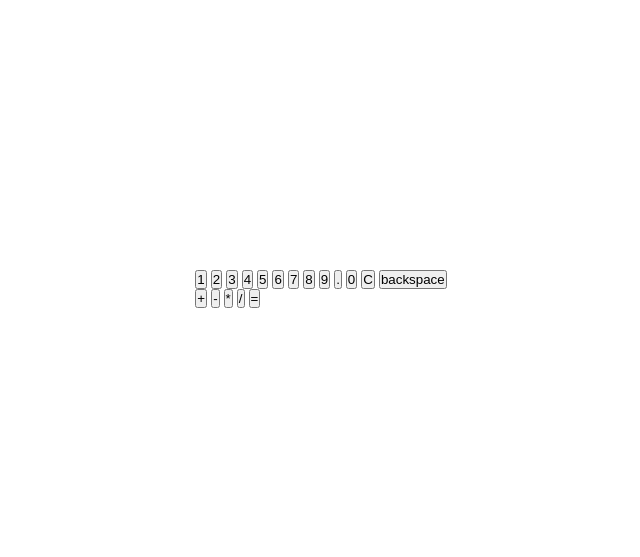
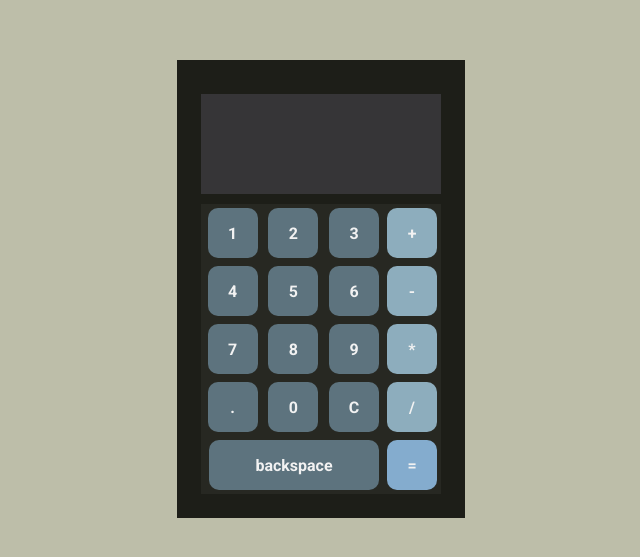
Before and after one commit to undarmin/calculator, a plain HTML site: page index.html in a window 1280 px wide. Shown: the part 111-668 px from the top of the page, without its empty margins (319-959 px from the left). Drawn offline with Linux system fonts and the light colour scheme.

Commit message:
Add styling :O

```diff
--- a/style.css
+++ b/style.css
@@ -1,6 +1,7 @@
 * {
     margin: 0;
     padding: 0;
+    font-family: "Roboto", sans-serif;
 }
 
 body {
@@ -9,4 +10,86 @@ body {
     display: flex;
     align-items: center;
     justify-content: center;
+    background-color: #BDBEA9;
 }
+
+.keys {
+    display: flex;
+}
+
+#operations {
+    display: flex;
+    width: 58px;
+    flex-direction: column;
+    row-gap: 8px;
+}
+
+.keys {
+    background-color: #272822;
+    padding: 4px;
+}
+
+#operations button {
+    margin-left: auto;
+    background-color: rgb(141, 173, 189);
+}
+
+#operations button#equal {
+    background-color: #84ACCE;
+}
+
+#numbers button {
+    margin-left: auto;
+}
+
+#numbers {
+    display: flex;
+    flex-direction: row;
+    flex-wrap: wrap;
+    gap: 8px;
+    width: 174px;
+}
+
+.backspace {
+    width: 170px;
+}
+
+button {
+    width: 50px;
+    height: 50px;
+    font-size: 16px;
+    font-weight: bold;
+    background-color: #5D737E;
+    color: #f2f2f2;
+    border-style: none;
+    border-radius: 10px;
+}
+
+.display-contain {
+    height: 100px;
+    font-size: 36px;
+    display: flex;
+    overflow-x: hidden;
+    width: 200px;
+    background-color: #363537;
+    width: 100%;
+    margin: 10px 0;
+    flex-wrap: wrap;
+}
+
+.display, #oper {
+    align-self: flex-end;
+    text-align: right;
+    color: #f2f2f2;
+    width: 100%;
+}
+
+#oper {
+    font-size: 24px;
+    margin-right: 8px;
+}
+
+.calculator {
+    background-color: #1D1E18;
+    padding: 24px;
+}
```
